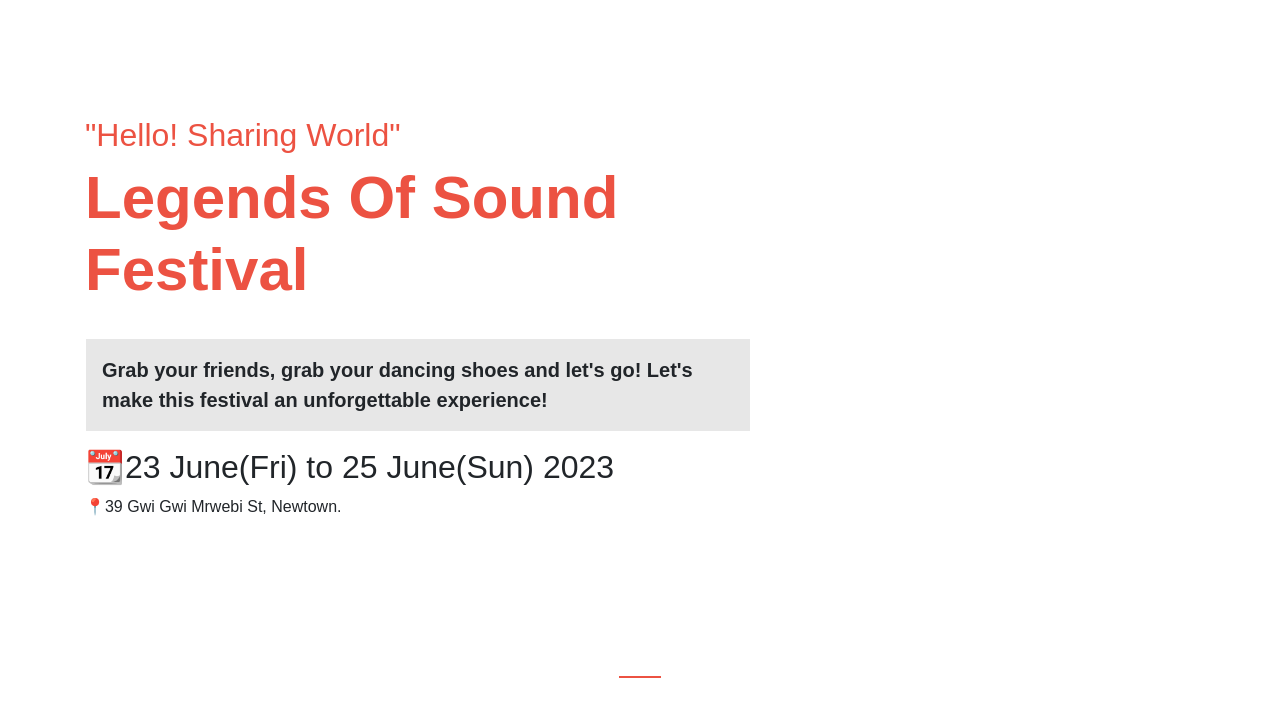
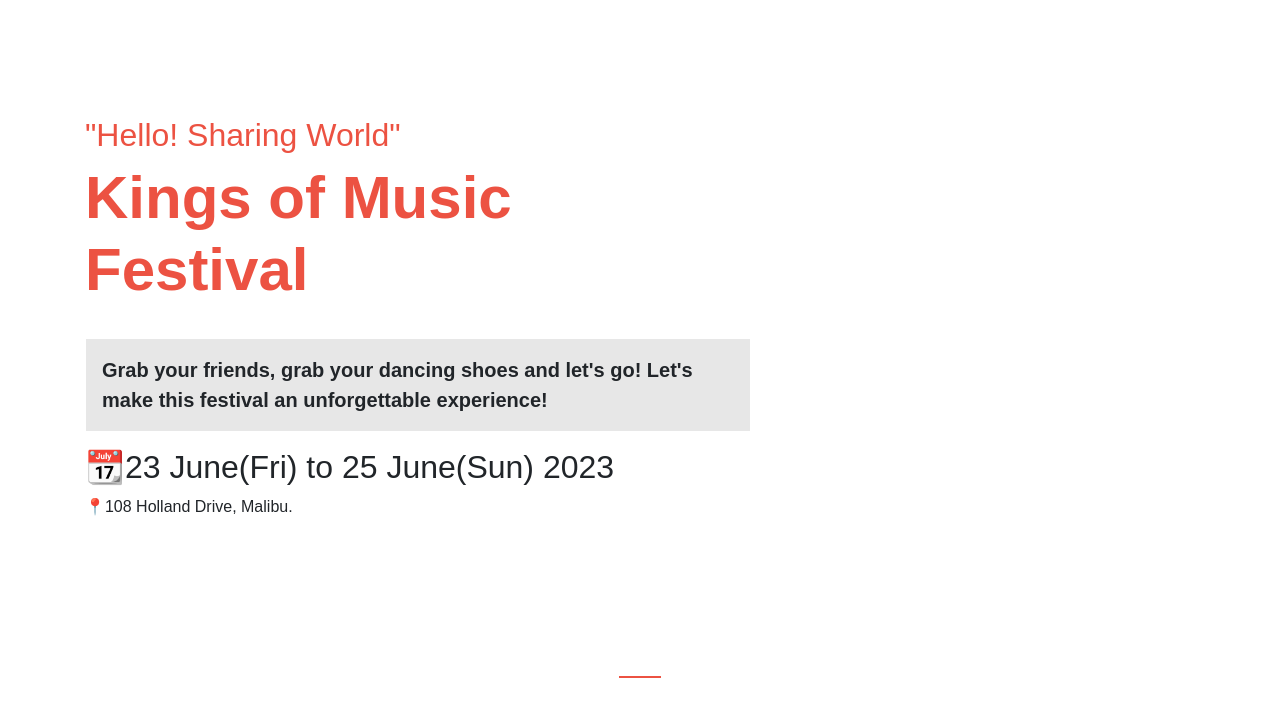
Before and after one commit to Tarto-4/First-Capstone, a plain HTML site: page index.html in a window 1280 px wide. Shown: the part 84-786 px from the top of the page. Drawn offline with nearby package versions, Linux system fonts and the light colour scheme; a script that the page names is missing; a web font is replaced by a local one.

Commit message:
update html file

```diff
--- a/index.html
+++ b/index.html
@@ -55,13 +55,13 @@
         <section class="top-bg">
             <section class="hero container"><br><br><br><br>
                 <h2 class="salute">"Hello! Sharing World"</h2>
-                <h1 class="hero-first-title">Legends Of Sound<br>Festival</h1><br>
+                <h1 class="hero-first-title">Kings of Music<br>Festival</h1><br>
             </section>
             <section class="text-message">
                 <div class="container">
                     <p class="message-p p-3 border border-white">Grab your friends, grab your dancing shoes and let's go! Let's make this festival an unforgettable experience!</p>
                     <h2 class="message-time">📆23 June(Fri) to 25 June(Sun) 2023</h2>
-                    <p>📍39 Gwi Gwi Mrwebi St, Newtown.</p>
+                    <p>📍108 Holland Drive, Malibu.</p>
                 </div>
             </section><br><br><br>
         </section>
```
